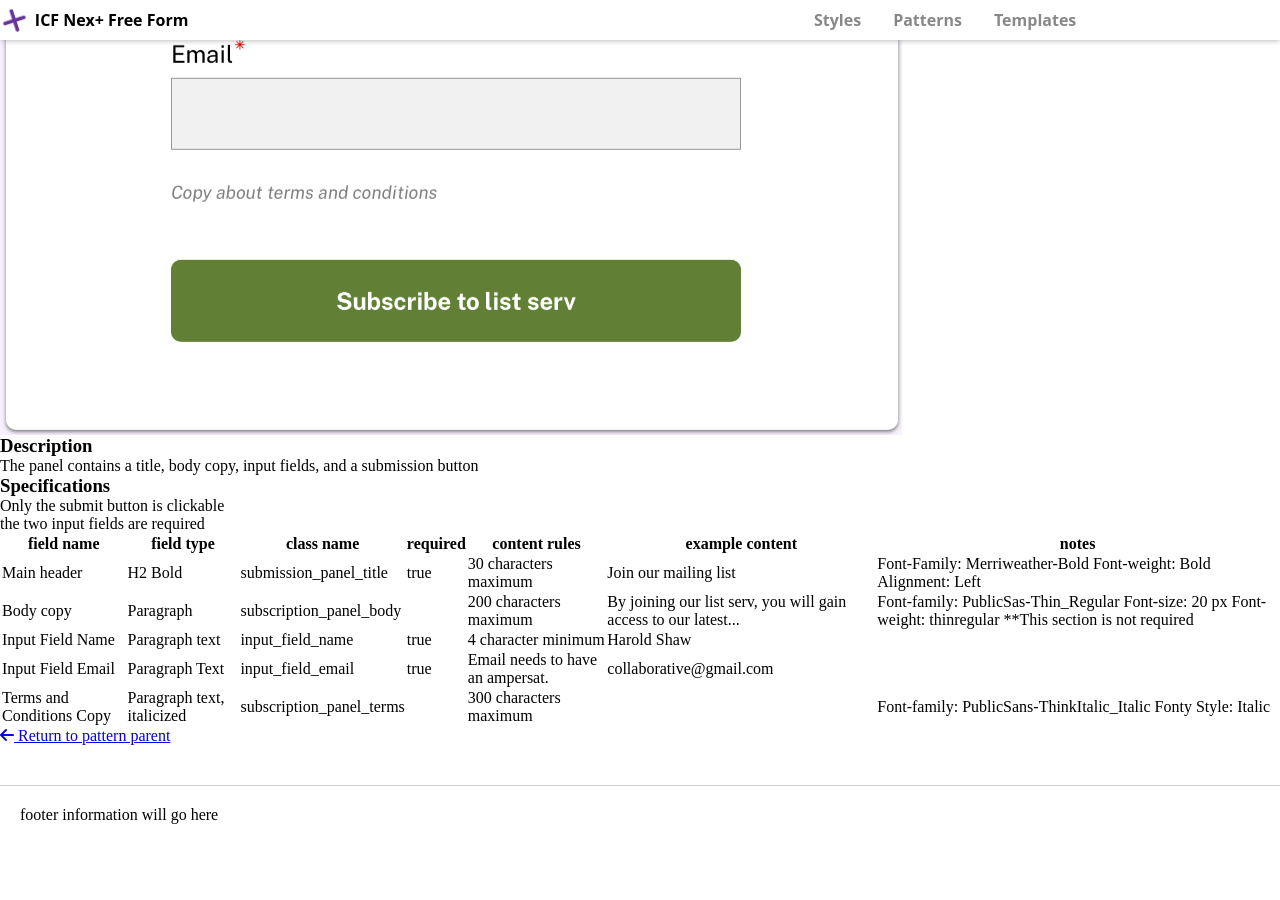
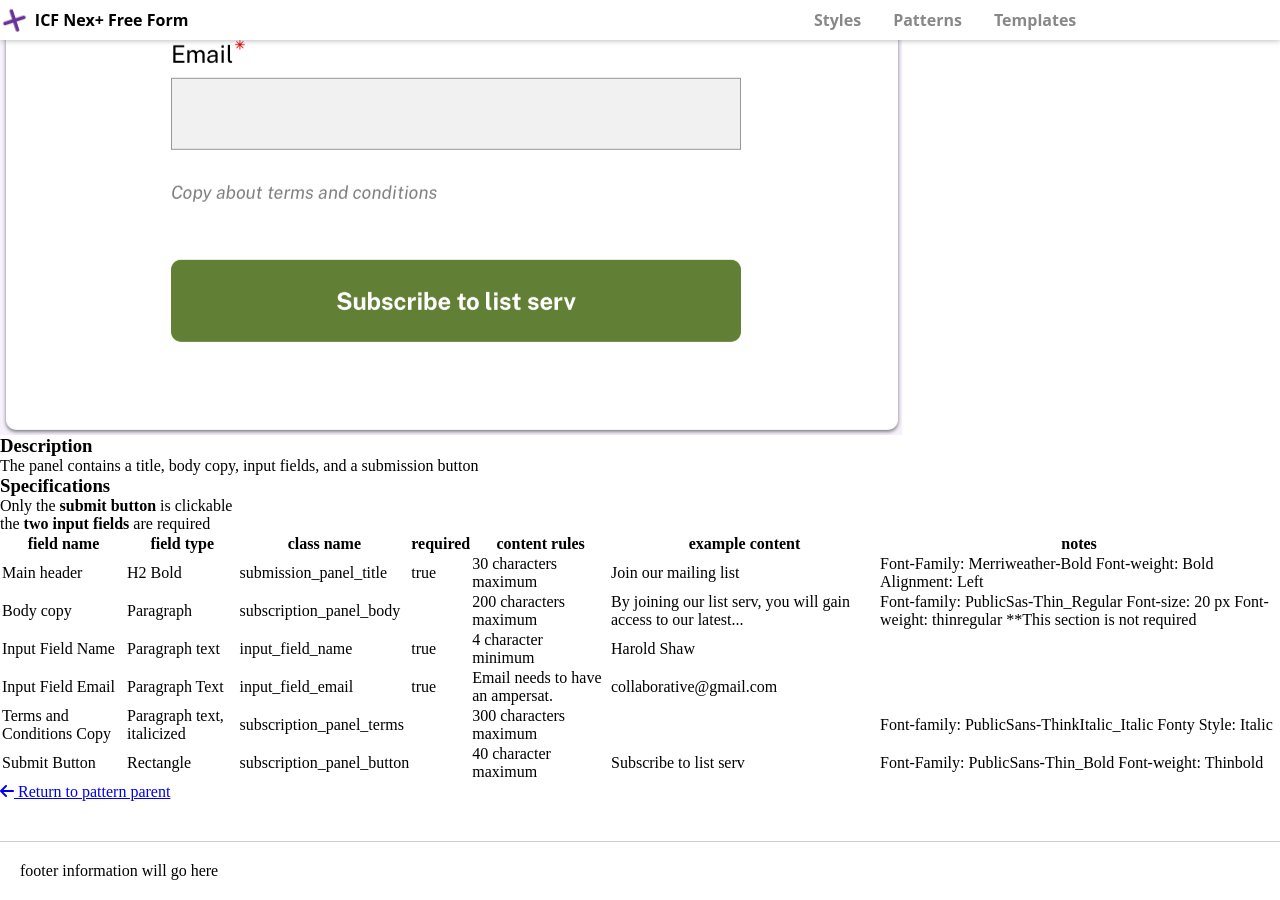
Before and after one commit to ux-at-icfnext/herc, a Jekyll site: the page built from pages/patterns/subscription-panel.md, in a window 1280 px wide and 900 px high, scrolled down 536 px. Built offline with Jekyll 4.4.1, drawn with Linux system fonts in a browser that asks for light colours; nearby versions of some CDN libraries; before the commit the page ends 1380 px from its top, so only the background shows below that.

Commit message:
Update Pattern Specifications “subscription-panel”

```diff
--- a/pages/patterns/subscription-panel.md
+++ b/pages/patterns/subscription-panel.md
@@ -6,8 +6,8 @@ description: The panel contains a title, body copy, input fields, and a submissi
 parent: submission_panel
 category: pattern
 specification: |-
-  * Only the submit button is clickable
-  * the two input fields are required
+  * Only the **submit button** is clickable
+  * the **two input fields** are required
 designimg: /assets/img/uploads/screen-shot-2022-01-19-at-11.52.49-am.png
 schema:
   - fieldname: Main header
@@ -50,4 +50,12 @@ schema:
     notes: |-
       Font-family: PublicSans-ThinkItalic_Italic
       Fonty Style: Italic
+  - fieldname: Submit Button
+    type: Rectangle
+    class: subscription_panel_button
+    content: 40 character maximum
+    example: Subscribe to list serv
+    notes: |
+      Font-Family: PublicSans-Thin_Bold
+      Font-weight: Thinbold
 ---
```
